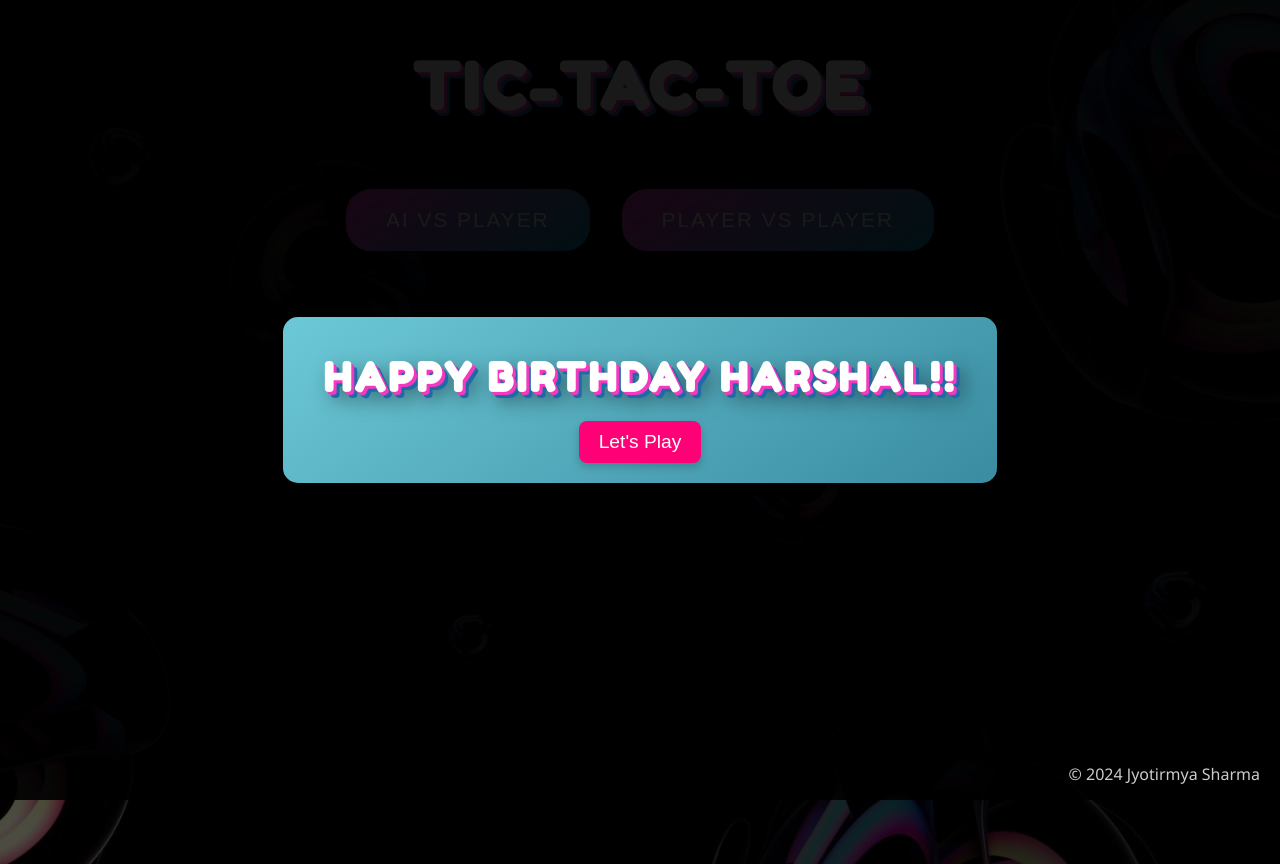
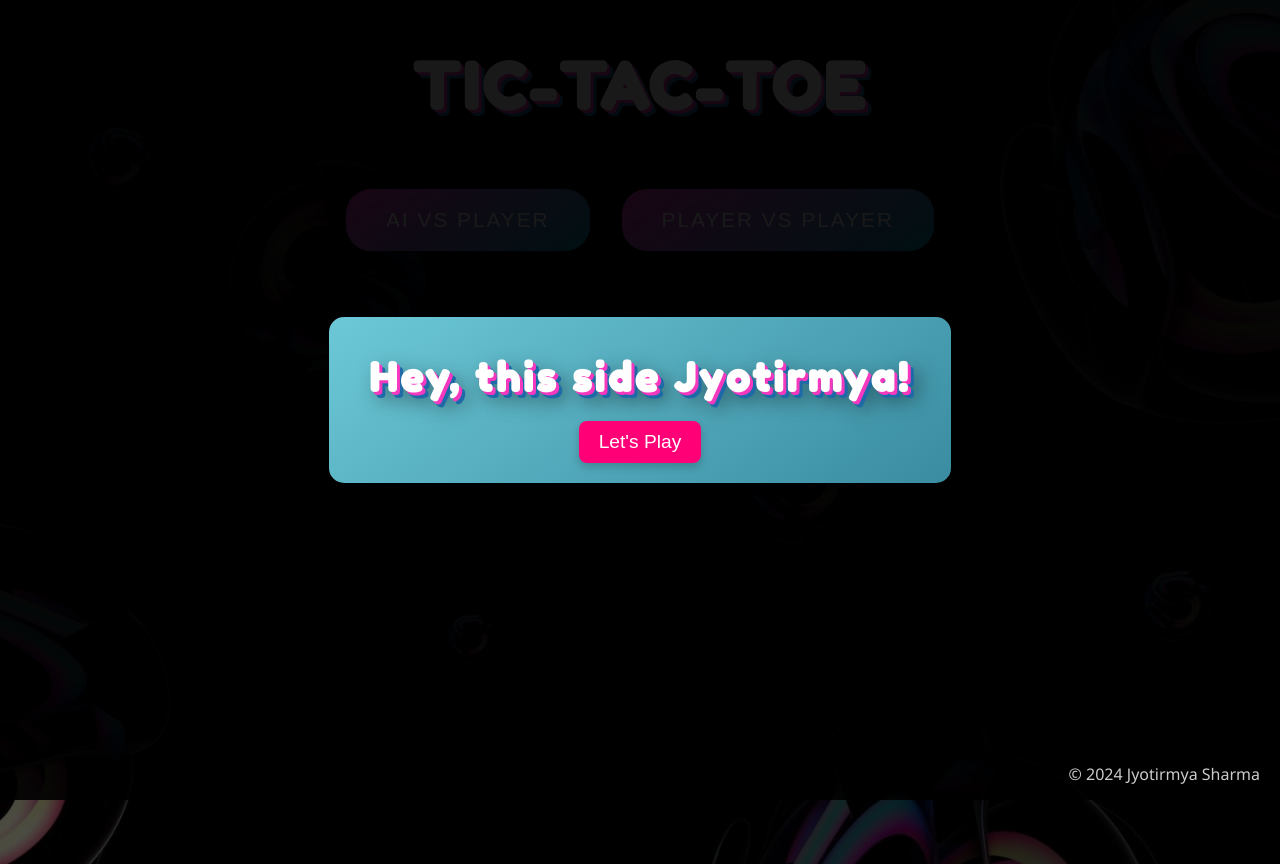
Before and after one commit to jyotirmya17/Tic-Tac-Toes, a plain HTML site: page index.html in a window 1280 px wide. Drawn offline with Linux system fonts and the light colour scheme.

Commit message:
Update index.html

```diff
--- a/index.html
+++ b/index.html
@@ -11,7 +11,7 @@
 
     <div id="popup" class="popup">
       <div class="popup-content">
-        <h1>HAPPY BIRTHDAY HARSHAL!!</h1>
+        <h1>Hey, this side Jyotirmya!</h1>
         <button id="playButton">Let's Play</button>
       </div>
     </div>
```
